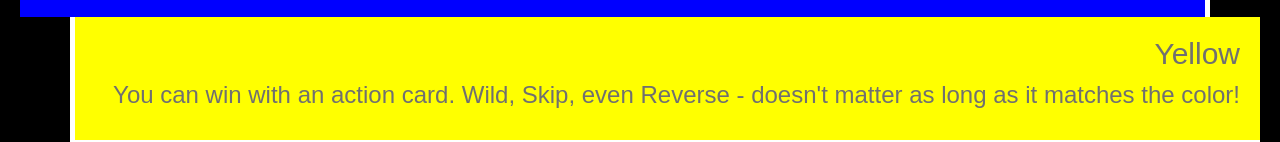
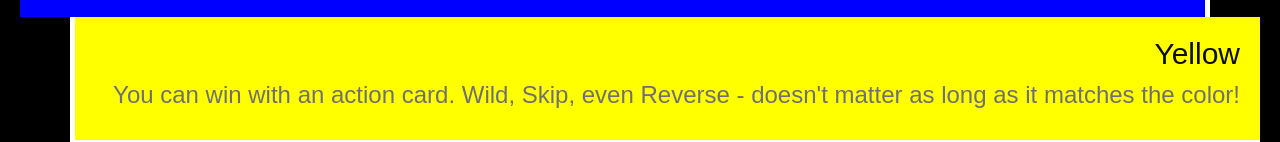
Before and after one commit to Marjunique/hw2-2023, a plain HTML site: page index.html in a window 1280 px wide. Shown: the part 785-927 px from the top of the page. Drawn offline with Linux system fonts and the light colour scheme.

Commit message:
Add files via upload

```diff
--- a/css/style.css
+++ b/css/style.css
@@ -57,7 +57,7 @@ body div{
     margin-left: 50px;
     border-width: 0 0 2px 5px;
 }
-.yellow p, .yellow h2{
+.yellow p{
     color: #707070;
 }
 .green{
```
